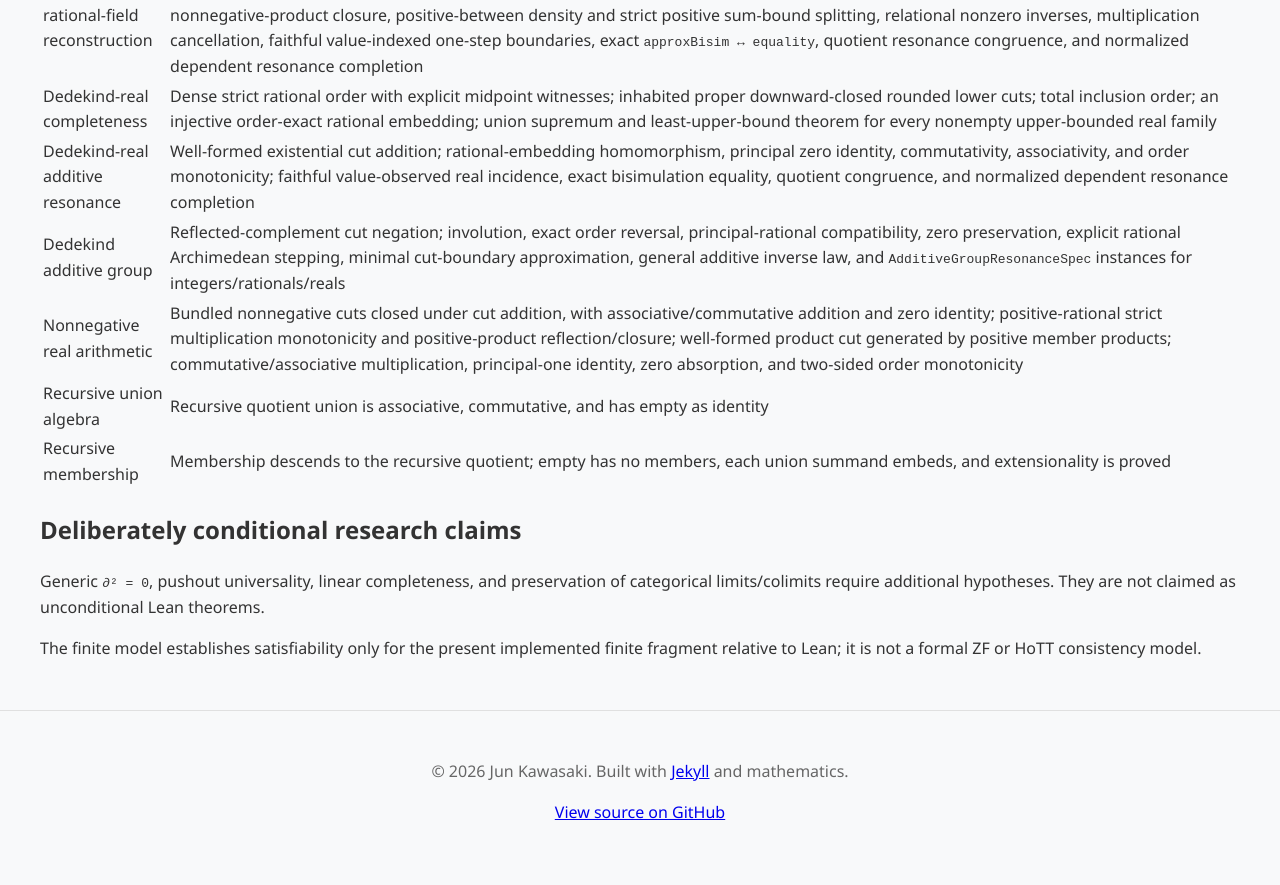
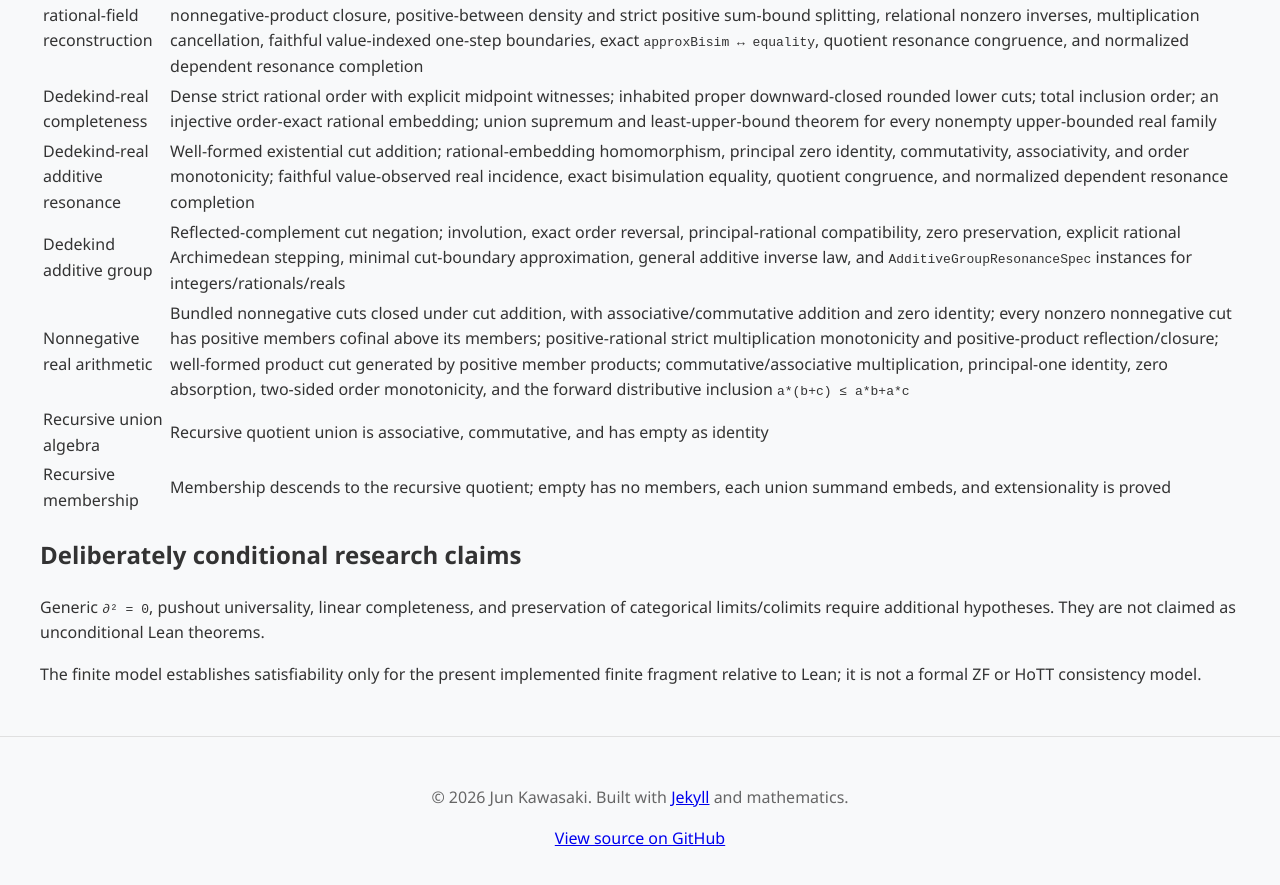
Before and after one commit to com-junkawasaki/inc, a Jekyll site: the page built from docs/verification.md, in a window 1280 px wide and 900 px high, scrolled down 2362 px. Shown: the top 885 px of the window. Built offline with Jekyll 4.4.1, drawn with Linux system fonts in a browser that asks for light colours.

Commit message:
feat(inc): prove forward real distributivity

```diff
--- a/docs/verification.md
+++ b/docs/verification.md
@@ -41,7 +41,7 @@ the triangle example.
 | Dedekind-real completeness | Dense strict rational order with explicit midpoint witnesses; inhabited proper downward-closed rounded lower cuts; total inclusion order; an injective order-exact rational embedding; union supremum and least-upper-bound theorem for every nonempty upper-bounded real family |
 | Dedekind-real additive resonance | Well-formed existential cut addition; rational-embedding homomorphism, principal zero identity, commutativity, associativity, and order monotonicity; faithful value-observed real incidence, exact bisimulation equality, quotient congruence, and normalized dependent resonance completion |
 | Dedekind additive group | Reflected-complement cut negation; involution, exact order reversal, principal-rational compatibility, zero preservation, explicit rational Archimedean stepping, minimal cut-boundary approximation, general additive inverse law, and `AdditiveGroupResonanceSpec` instances for integers/rationals/reals |
-| Nonnegative real arithmetic | Bundled nonnegative cuts closed under cut addition, with associative/commutative addition and zero identity; positive-rational strict multiplication monotonicity and positive-product reflection/closure; well-formed product cut generated by positive member products; commutative/associative multiplication, principal-one identity, zero absorption, and two-sided order monotonicity |
+| Nonnegative real arithmetic | Bundled nonnegative cuts closed under cut addition, with associative/commutative addition and zero identity; every nonzero nonnegative cut has positive members cofinal above its members; positive-rational strict multiplication monotonicity and positive-product reflection/closure; well-formed product cut generated by positive member products; commutative/associative multiplication, principal-one identity, zero absorption, two-sided order monotonicity, and the forward distributive inclusion `a*(b+c) ≤ a*b+a*c` |
 | Recursive union algebra | Recursive quotient union is associative, commutative, and has empty as identity |
 | Recursive membership | Membership descends to the recursive quotient; empty has no members, each union summand embeds, and extensionality is proved |
 
```
Also changed, not shown: docs/adr/2607121930-resonance-as-central-primitive.md (+3 -1 lines), docs/status.md (+3 -1 lines), 2 other files.
